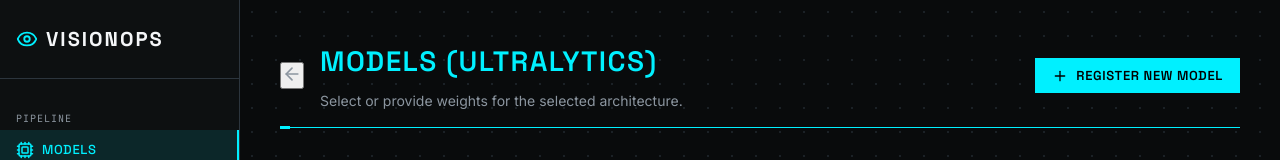
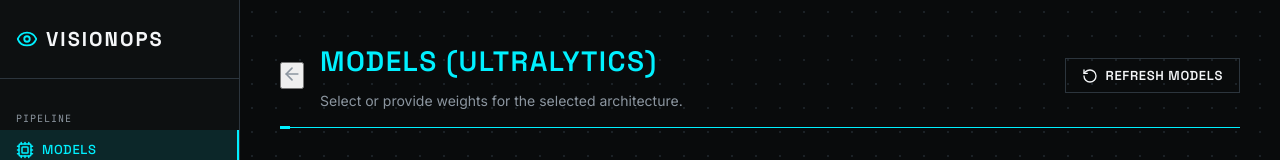
Before and after one commit to Xandriel-2005/VisionOps, a React (Vite) app in the folder frontend/: page /models in a window 1280 px wide. Both pictures are taken after a click on the button "SELECT ULTRALYTICS". Shown: the top 160 px of the page. Built offline with nearby package versions, Linux system fonts and the light colour scheme; no server answers.

Commit message:
ui changes

```diff
--- a/frontend/src/pages/ModelsPage.tsx
+++ b/frontend/src/pages/ModelsPage.tsx
@@ -133,8 +133,9 @@
             <p className="body-md text-muted mt-sm">Select or provide weights for the selected architecture.</p>
           </div>
         </div>
-        <button className="btn btn-primary">
-          <Plus size={16} /> Register New Model
+        <button className="btn btn-secondary" onClick={fetchModels}>
+          <svg xmlns="http://www.w3.org/2000/svg" width="16" height="16" viewBox="0 0 24 24" fill="none" stroke="currentColor" strokeWidth="2" strokeLinecap="round" strokeLinejoin="round"><path d="M3 12a9 9 0 1 0 9-9 9.75 9.75 0 0 0-6.74 2.74L3 8"/><path d="M3 3v5h5"/></svg>
+          Refresh Models
         </button>
       </div>
 
```
